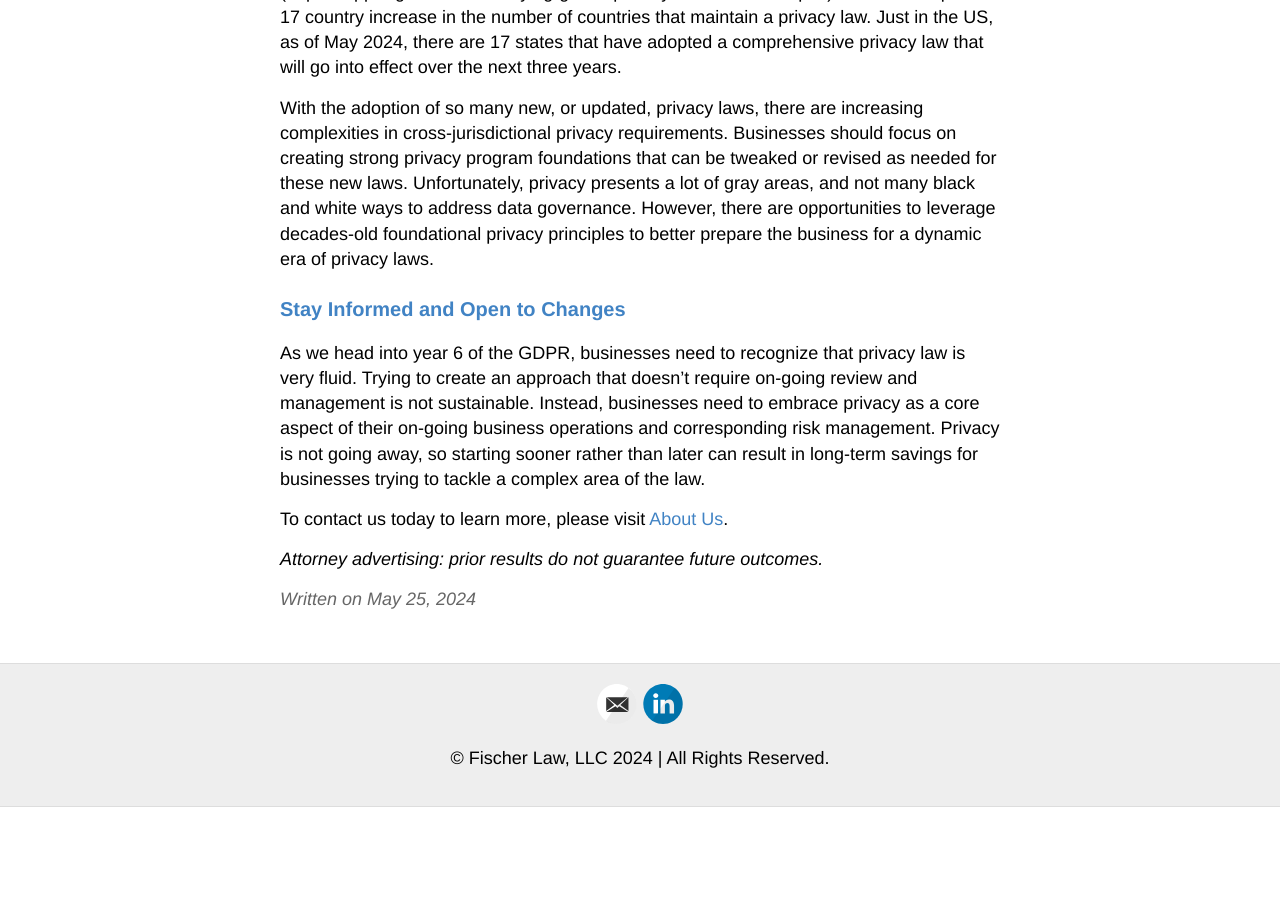
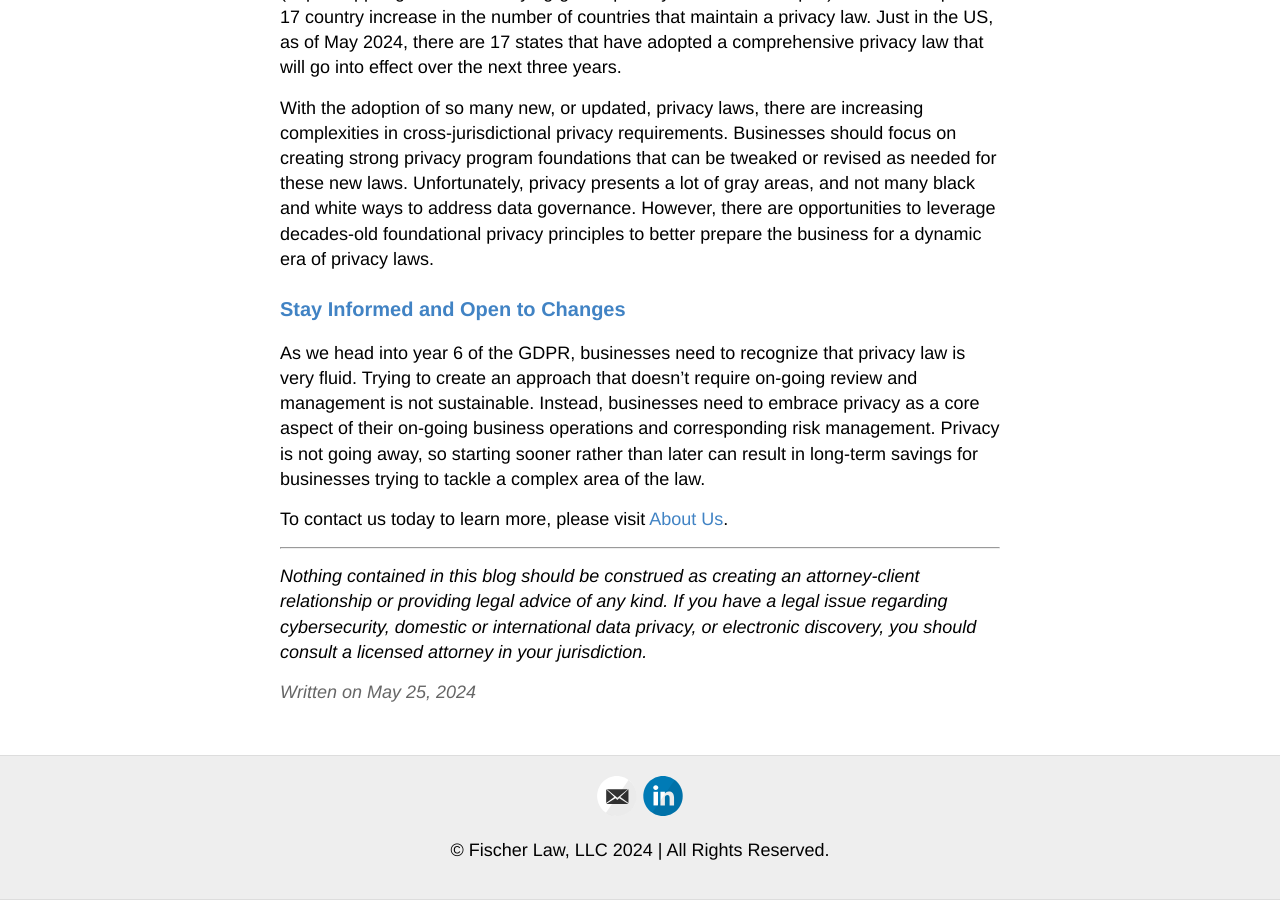
Before and after one commit to jfischeresq/jordanfischerlaw.github.io, a Jekyll site: the page built from _posts/2024-05-25-The GDPR Turns 6.md, in a window 1280 px wide and 900 px high, scrolled down 1316 px. Built offline with Jekyll 4.4.1, drawn with Linux system fonts in a browser that asks for light colours; before the commit the page ends 2123 px from its top, so only the background shows below that.

Commit message:
Update 2024-05-25-The GDPR Turns 6.md

```diff
--- a/_posts/2024-05-25-The GDPR Turns 6.md
+++ b/_posts/2024-05-25-The GDPR Turns 6.md
@@ -26,4 +26,5 @@ As we head into year 6 of the GDPR, businesses need to recognize that privacy la
 
 To contact us today to learn more, please visit [About Us](https://jordanfischerlaw.com/aboutus/).
 
-*Attorney advertising: prior results do not guarantee future outcomes.*
+* * * * * *
+*Nothing contained in this blog should be construed as creating an attorney-client relationship or providing legal advice of any kind. If you have a legal issue regarding cybersecurity, domestic or international data privacy, or electronic discovery, you should consult a licensed attorney in your jurisdiction.*
```
